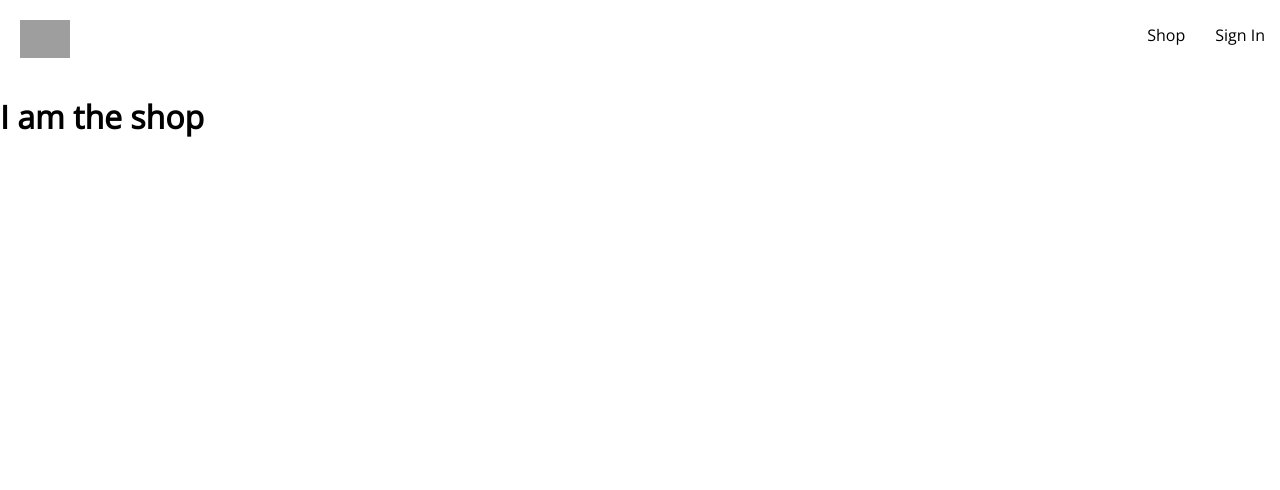
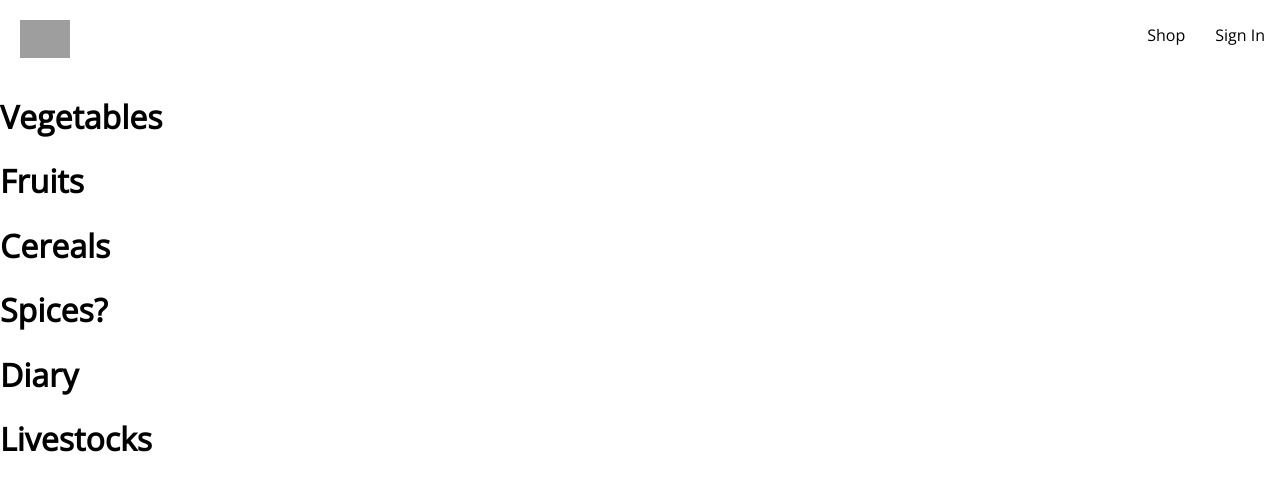
Before and after one commit to Nejo12/react-ecommerce-rev, a React (Create React App) app: page /shop in a window 1280 px wide. Shown: the top 490 px of the page. Built offline with nearby package versions, Linux system fonts and the light colour scheme; no server answers; grey boxes are pictures that could not be loaded.

Commit message:
ProductsContext
- mock data in codebase prior to adding to db.
- create products_context

```diff
--- a/src/App.js
+++ b/src/App.js
@@ -3,8 +3,7 @@ import { Routes, Route } from "react-router-dom";
 import Home from "./routes/home/home.component";
 import Navigation from "./routes/navigation/navigation.component";
 import Authentication from './routes/authentication/authentication.component';
-
-const Shop = () => <h1>I am the shop</h1>
+import Shop from './components/shop/shop.component';
 
 const App = () => {
 	return (
@@ -13,6 +12,7 @@ const App = () => {
 				<Route index element={ <Home /> } />
 				<Route path='shop' element={ <Shop /> } />
 				<Route path='auth' element={ <Authentication /> } />
+				<Route path='shop' element={ <Shop /> } />
 			</Route>
 		</Routes>
 	)
--- /dev/null
+++ b/src/components/shop/shop.component.jsx
@@ -0,0 +1,16 @@
+import { useContext } from "react"
+
+import { ProductsContext } from "../../contexts/products.context"
+
+const Shop = () => {
+  const { products } = useContext(ProductsContext)
+  return (
+    <div>{ products.map(({ id, title }) => (
+      <div key={ id }>
+        <h1>{ title }</h1>
+      </div>
+    )) }</div>
+  )
+}
+
+export default Shop
--- /dev/null
+++ b/src/contexts/products.context.jsx
@@ -0,0 +1,15 @@
+import { createContext, useState } from "react"
+
+import PRODUCTS from '../shop-data.json'
+
+export const ProductsContext = createContext({
+  products: [],
+
+})
+
+export const ProductsProvider = ({ children }) => {
+  const [ products, setProducts ] = useState(PRODUCTS)
+  const value = { products }
+
+  return <ProductsContext.Provider value={ value }>{ children }</ProductsContext.Provider>
+}
--- a/src/index.js
+++ b/src/index.js
@@ -3,6 +3,7 @@ import ReactDOM from 'react-dom/client';
 import { BrowserRouter } from 'react-router-dom';
 
 import { UserProvider } from './contexts/user.context';
+import { ProductsProvider } from './contexts/products.context';
 import App from './App';
 import reportWebVitals from './reportWebVitals';
 
@@ -13,7 +14,9 @@ root.render(
   <React.StrictMode>
     <BrowserRouter>
       <UserProvider>
-        <App />
+        <ProductsProvider>
+          <App />
+        </ProductsProvider>
       </UserProvider>
     </BrowserRouter>
   </React.StrictMode>
--- /dev/null
+++ b/src/shop-data.json
@@ -0,0 +1,47 @@
+[
+    {
+      "title": "Vegetables",
+      "imageUrl": "https://i.ibb.co/xYQNKvG/vegetables.jpg",
+      "id": 1,
+      "linkUrl": "shop/vegetables",
+      "info": "Checkout our major varieties of Vegetable. Fresh and nutrituous."
+    },
+
+    {
+      "title": "Fruits",
+      "imageUrl": "https://i.ibb.co/4mrd46D/fruits.jpg",
+      "id": 2,
+      "linkUrl": "shop/fruits",
+      "info":
+        "Our fruits are natural. Without artificials or junks. Always FRESH."
+    },
+    {
+      "title": "Cereals",
+      "imageUrl": "https://i.ibb.co/fCW4dq0/cereals.jpg",
+      "id": 3,
+      "linkUrl": "shop/cereals",
+      "info": "Major varieties of cereals & nuts. Raw or processed."
+    },
+    {
+      "title": "Spices?",
+      "imageUrl": "https://i.ibb.co/KVYVRyV/spices.jpg",
+      "id": 4,
+      "linkUrl": "shop/spices",
+      "info": "No need to go to Africa nor India. We've got you covered."
+    },
+    {
+      "title": "Diary",
+      "imageUrl": "https://i.ibb.co/FXP5G6g/milk.jpg",
+      "id": 5,
+      "linkUrl": "shop/diaries",
+      "info": "We provide sorts of Diary products. Raw or processed."
+    },
+    {
+      "title": "Livestocks",
+      "imageUrl": "https://i.ibb.co/tJnsNr4/Cows.jpg",
+      "id": 6,
+      "linkUrl": "shop/livestocks",
+      "info":
+        "We provide livestock varieties. Alive, processed or spiced as desired."
+    }
+  ]
```
